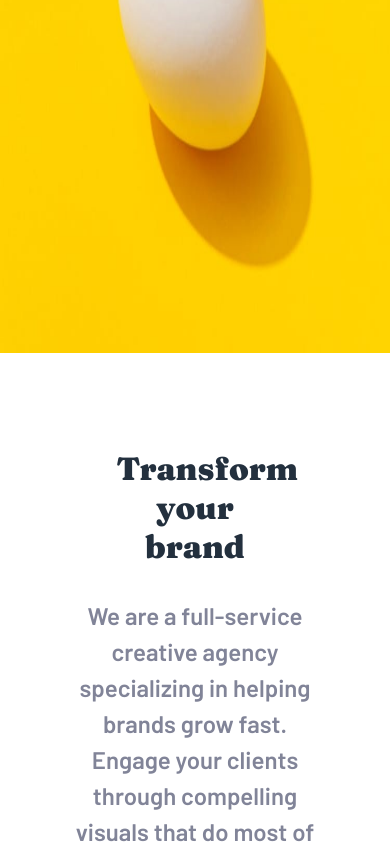
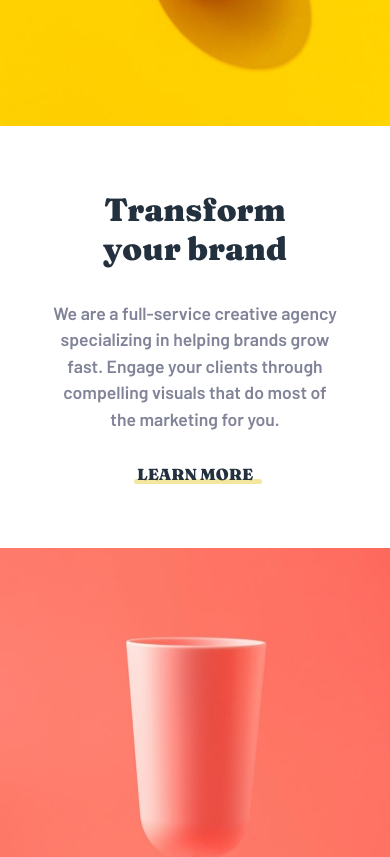
Before and after one commit to akaahl/sunnyside-agency-landing-page, a React (Create React App) app: page / in a window 390 px wide. Shown: the part 1140-1997 px from the top of the page. Built offline with nearby package versions, Linux system fonts and the light colour scheme.

Commit message:
Updated ContentOne with media queries

```diff
--- a/src/components/ContentOne.js
+++ b/src/components/ContentOne.js
@@ -60,7 +60,7 @@ const StyledMain = styled.main`
   width: 100%;
   display: grid;
   grid-template-columns: 1fr 1fr;
-  grid-template-rows: repeat(3, 500px);
+  grid-template-rows: repeat(3, 1fr);
 
   grid-template-areas:
     "egg-content egg"
@@ -93,6 +93,8 @@ const StyledMain = styled.main`
       line-height: 150%;
       color: hsl(232, 10%, 55%);
       font-weight: 600;
+      width: 80%;
+      font-size: 1.1rem;
     }
 
     button {
@@ -115,7 +117,7 @@ const StyledMain = styled.main`
         width: 97%;
         border-radius: 5px;
         height: 5px;
-        background: hsl(51, 100%, 49%);
+        background: #f3e69e;
         z-index: -1;
       }
     }
@@ -147,6 +149,8 @@ const StyledMain = styled.main`
       line-height: 150%;
       color: hsl(232, 10%, 55%);
       font-weight: 600;
+      font-size: 1.1rem;
+      width: 80%;
     }
 
     button {
@@ -169,7 +173,7 @@ const StyledMain = styled.main`
         width: 97%;
         height: 5px;
         border-radius: 5px;
-        background: hsl(7, 99%, 70%);
+        background: rgb(252, 198, 191);
         z-index: -1;
       }
     }
@@ -189,12 +193,13 @@ const StyledMain = styled.main`
     }
 
     h3 {
-      margin-bottom: 2rem;
+      margin-bottom: 1rem;
       font-size: 2rem;
     }
 
     p {
-      width: 60%;
+      font-size: 1.1rem;
+      width: 70%;
       font-weight: 600;
     }
   }
@@ -274,6 +279,11 @@ const StyledMain = styled.main`
       background-repeat: no-repeat;
     }
 
+    .egg-content,
+    .glass-content {
+      padding: 2rem 1rem 4rem 1rem;
+    }
+
     .glass {
       background: url(${glassMobile});
       background-size: 100% 100%;
@@ -286,6 +296,11 @@ const StyledMain = styled.main`
       background-size: 100% 100%;
       background-position: center;
       background-repeat: no-repeat;
+      padding: 4rem 1rem 3rem 1rem;
+
+      p {
+        width: 100%;
+      }
     }
 
     .orange {
@@ -293,6 +308,11 @@ const StyledMain = styled.main`
       background-size: 100% 100%;
       background-position: center;
       background-repeat: no-repeat;
+      padding: 4rem 1rem 3rem 1rem;
+
+      p {
+        width: 90%;
+      }
     }
   }
 `;
--- a/src/components/Header.js
+++ b/src/components/Header.js
@@ -49,6 +49,18 @@ const StyledHeader = styled.header`
     }
   }
 
+  @media (max-width: 425px) {
+    h1 {
+      font-size: 3rem;
+    }
+  }
+
+  @media (max-width: 375px) {
+    h1 {
+      font-size: 2rem;
+    }
+  }
+
   @media (min-height: 1024px) {
     height: 65vh;
   }
--- a/src/globalStyles.js
+++ b/src/globalStyles.js
@@ -18,7 +18,7 @@ const GlobalStyle = createGlobalStyle`
         font-family: 'Barlow', sans-serif;
     }
 
-    button, h1, h2, h3 {
+    button, h1, h2, h3, h4 {
         font-family: 'Fraunces', sans-serif;
     }
 
```
Also changed, not shown: src/components/ContentTwo.js (added).
